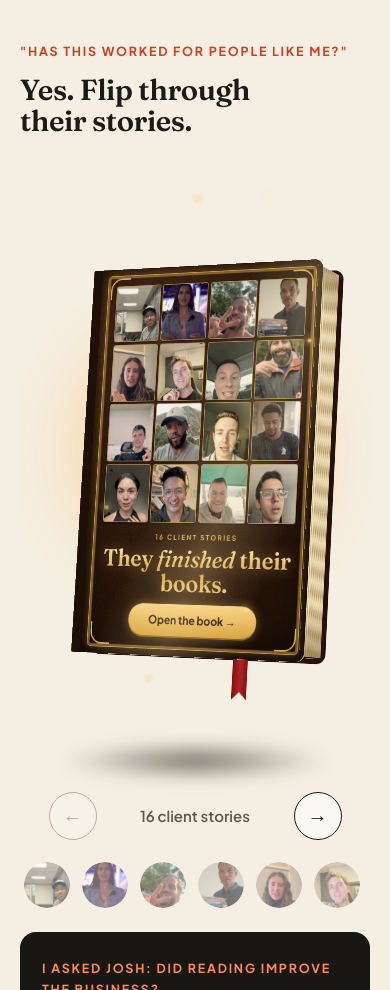
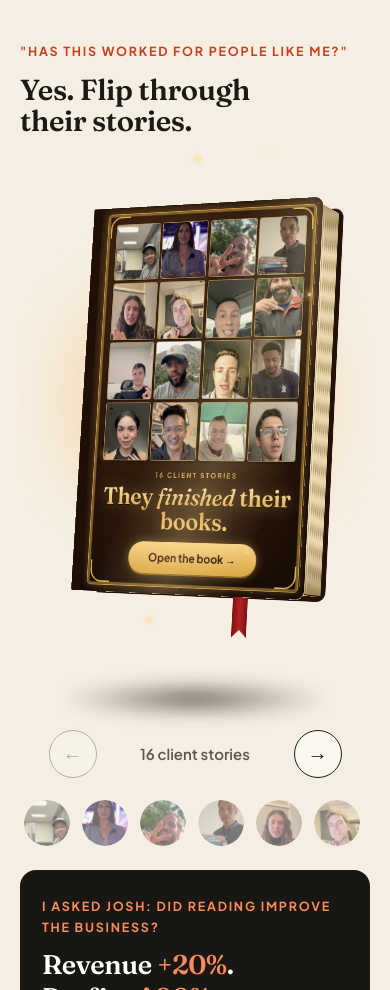
Before and after one commit to DavidKirkpatrick95/reading-habit-challenge, a plain HTML site: page index.html in a window 390 px wide. Shown: the part 1000-1990 px from the top of the page. Drawn offline with Linux system fonts and the light colour scheme.

Commit message:
Phone: halve the space above the book
Co-Authored-By: Claude Fable 5.2 <noreply@anthropic.com>

```diff
--- a/index.html
+++ b/index.html
@@ -169,7 +169,8 @@ p + p{margin-top:14px}
 .thumbs img{width:100%;height:100%;object-fit:cover;object-position:50% 20%;border-radius:50%}
 @media (min-width:701px){.thumbs{flex-wrap:wrap;justify-content:center}}
 @media (max-width:700px){
-  .scene{width:min(400px,100vw - 40px);overflow-x:clip}
+  .scene{width:min(400px,100vw - 40px);overflow-x:clip;padding-top:10px;transition:margin-top .6s}
+  .scene.is-closed{margin-top:-38px}
   .book{--t:52px;--to:20px;width:200%;aspect-ratio:4/3.05}
 }
 @media (prefers-reduced-motion:reduce){.leaf,.book{transition-duration:.01s!important}.scene.is-closed .floaty,.scene.is-closed::before,.scene.is-closed::after,.scene.is-closed .spark,.pg.cover::after{animation:none}}
```
